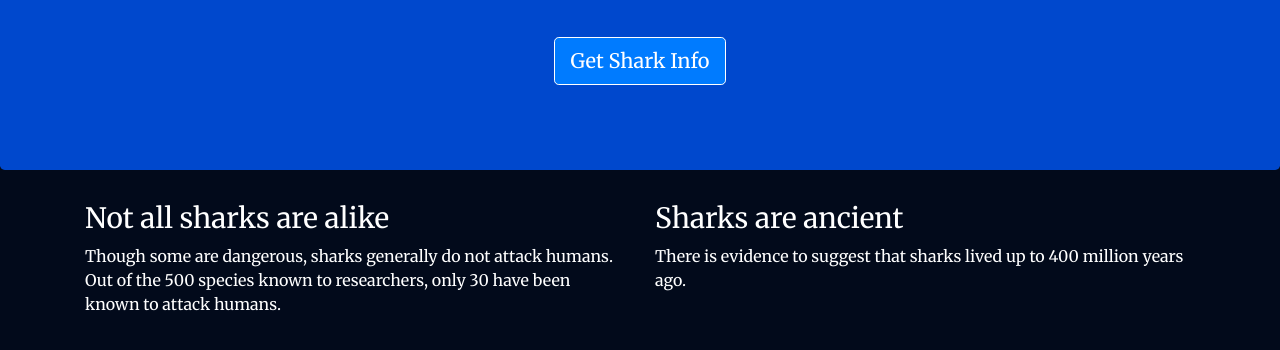
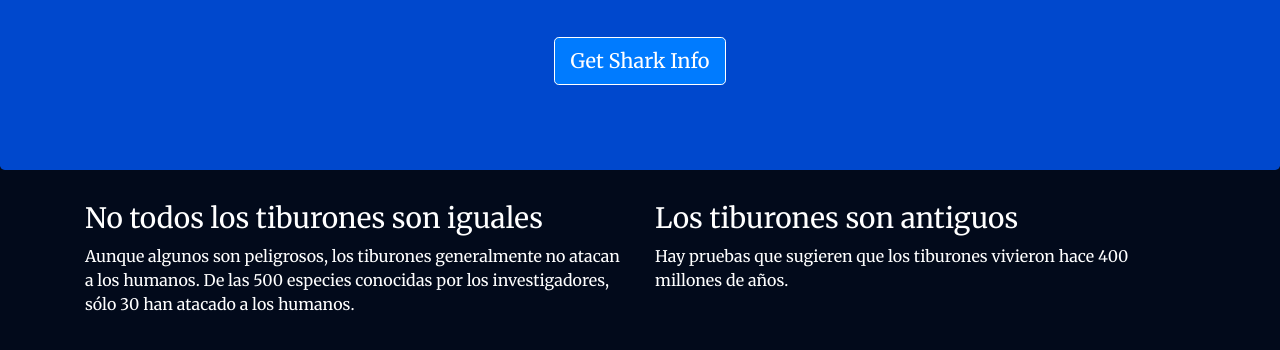
Before and after one commit to marcosxaviercastaneda200/practica-unir-eiec, a website: page views/index.html in a window 1280 px wide. Shown: the part 218-568 px from the top of the page. Drawn offline with nearby package versions, Linux system fonts and the light colour scheme.

Commit message:
Traducción ultima parte

```diff
--- a/views/index.html
+++ b/views/index.html
@@ -37,13 +37,13 @@
     <div class="container">
         <div class="row">
             <div class="col-lg-6">
-                <h3>Not all sharks are alike</h3>
-                <p>Though some are dangerous, sharks generally do not attack humans. Out of the 500 species known to researchers, only 30 have been known to attack humans.
+                <h3>No todos los tiburones son iguales</h3>
+                <p>Aunque algunos son peligrosos, los tiburones generalmente no atacan a los humanos. De las 500 especies conocidas por los investigadores, sólo 30 han atacado a los humanos.
                 </p>
             </div>
             <div class="col-lg-6">
-                <h3>Sharks are ancient</h3>
-                <p>There is evidence to suggest that sharks lived up to 400 million years ago.
+                <h3>Los tiburones son antiguos</h3>
+                <p>Hay pruebas que sugieren que los tiburones vivieron hace 400 millones de años.
                 </p>
             </div>
         </div>
```
